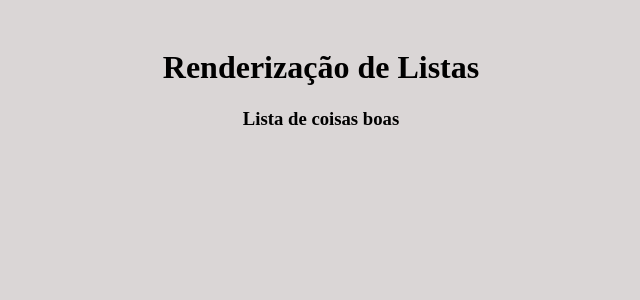
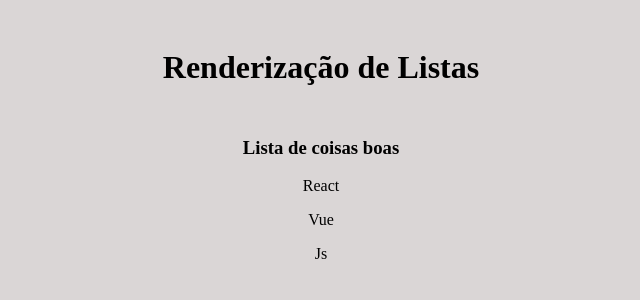
Before and after one commit to RusthenRonald/Projeto-React, a React (Create React App) app in the folder meu-projeto/: page / in a window 1280 px wide. Shown: the top 300 px of the page, without its empty margins (319-959 px from the left). Built offline with nearby package versions, Linux system fonts and the light colour scheme.

Commit message:
iterando lista e adicionando chave

```diff
--- a/meu-projeto/src/App.js
+++ b/meu-projeto/src/App.js
@@ -8,7 +8,7 @@ function App() {
   return (
     <div className="App">
         <h1>Renderização de Listas</h1>
-        <Lista/>
+        <Lista itens={minhalista}/>
     </div>
   );
 }
--- a/meu-projeto/src/components/Lista.js
+++ b/meu-projeto/src/components/Lista.js
@@ -1,5 +1,12 @@
-function Lista (){
+function Lista ({itens}){
     return(
-        <h3>Lista de coisas boas</h3>
+        <div>
+            <h3>Lista de coisas boas</h3>
+            {
+                itens.map((itens,index)=>(
+                    <p key={index}>{itens}</p>
+                ))
+            }
+        </div>
     )
 } export default Lista
```
